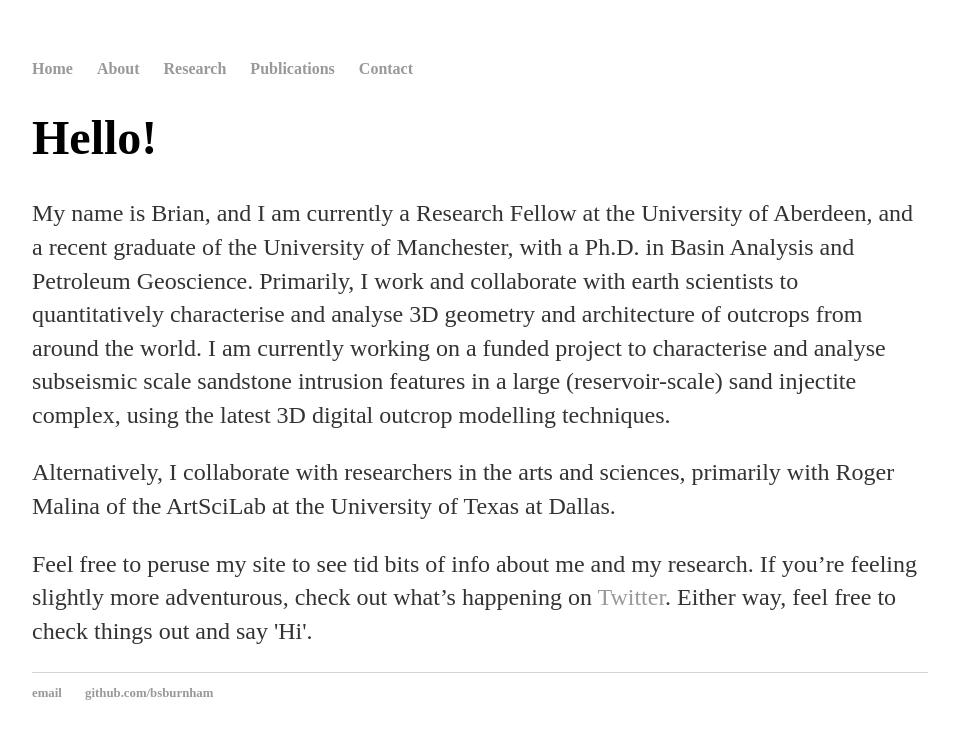
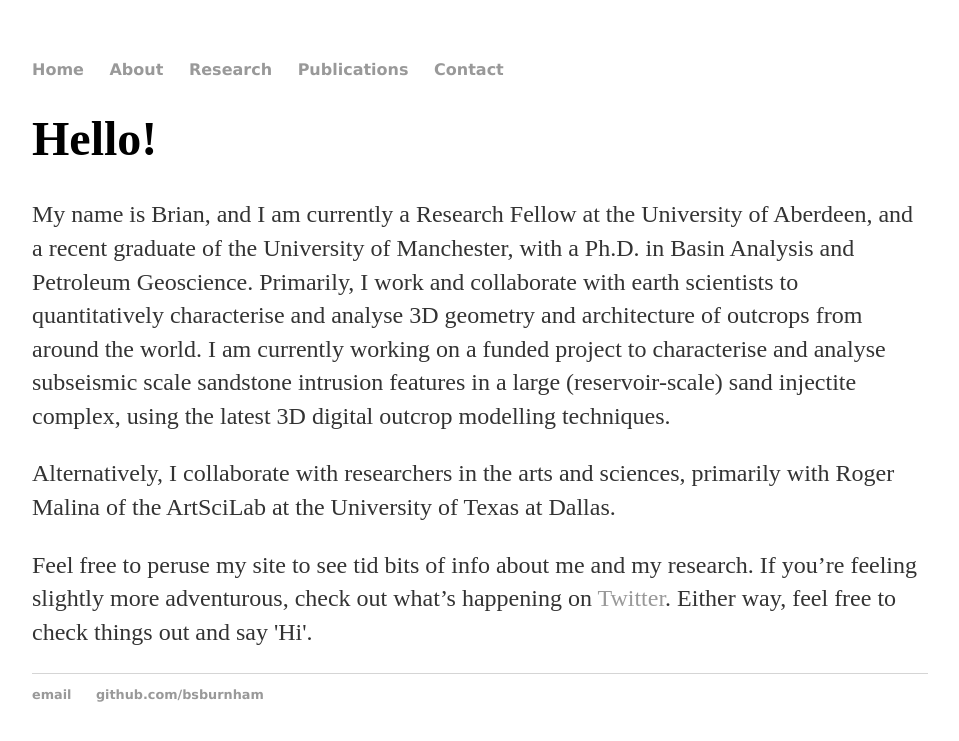
Before and after one commit to bsburnham/bsburnham.github.io, a Jekyll site: the page built from index.html, in a window 1280 px wide. Shown: the top 741 px of the page, without its empty margins (160-1119 px from the left). Built offline with Jekyll 4.4.1, drawn with Linux system fonts in a browser that asks for light colours.

Commit message:
Update main.css
changed font to Lucida

```diff
--- a/css/main.css
+++ b/css/main.css
@@ -3,7 +3,7 @@ body {
     width: 70%;
 }
 nav ul, footer ul {
-    font-family:Ubuntu-mono;
+    font-family:'Lucida Sans Unicode', 'Lucida Grande', sans-serif;
     padding: 0px;
     list-style: none;
     font-weight: bold;
```
